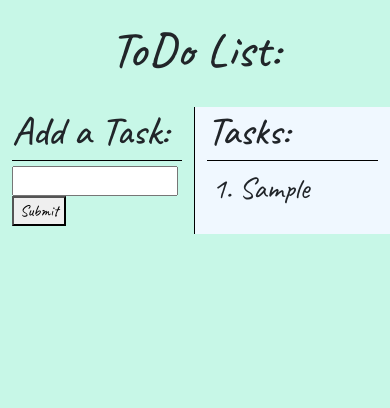
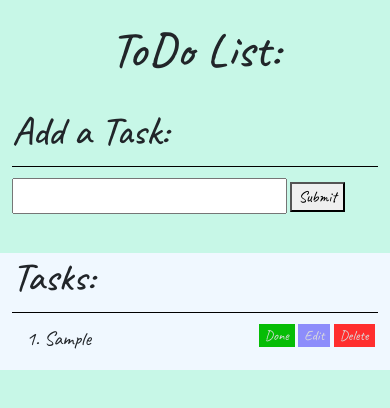
Before and after one commit to HieuHKhong/To_do_list, a plain HTML site: page index.html in a window 390 px wide. Both pictures are taken after typing "Sample" into the empty fields and a click on the button "Submit". Drawn offline with Linux system fonts and the light colour scheme.

Commit message:
Made responsive and organized js code.

```diff
--- a/css/style.css
+++ b/css/style.css
@@ -22,16 +22,65 @@ body{
     font-size: 50px;
 }
 
-.AddTask{
-    border-right: black solid 1px;
-    padding-bottom: 2%;
+#Input{
+    width: 75%;
+    font-size: 20px;
 }
 
+#edit{
+    background-color: rgb(141, 141, 251);
+    color: rgb(219, 219, 219);
+}
+
+#done{
+    background-color: rgb(6, 189, 6);
+    color: rgb(219, 219, 219);
+}
+
+#delete{
+    background-color: rgb(255, 46, 46);
+    color: rgb(219, 219, 219);
+
+}
 
 .displayTask{
     background-color: aliceblue;
 }
 
 .displayTask ol li{
-    font-size: 30px;
+    font-size: 20px;
 }
+
+.displayTask ol li button{
+    float: right;
+    font-size: 70%;
+    margin-top: 0%;
+    margin-right: 1%;
+    border: none;
+}
+
+
+.strikethrough {
+    text-decoration: line-through;
+}
+
+@media (max-width: 991px){
+
+    .displayTask{
+        background-color: aliceblue;
+        margin-top: 10%;
+    }
+
+}
+
+@media (max-width : 320px){
+    .displayTask ol li button{
+        font-size: 40%;
+        margin-top: 2%;
+    }
+
+    #Input{
+        width: 50%;
+    }
+
+}
--- a/index.html
+++ b/index.html
@@ -17,15 +17,14 @@
             <div class="col-12 Title">
                 <h1>ToDo List:</h1>
             </div>
-            <div class="col-6 AddTask">
+            <div class="col-12 col-lg-6 AddTask">
                 <h3>Add a Task:</h3>
                 <input type="text" name="TaskInput" id="Input">
                 <button id="submit">Submit</button>
             </div>
-            <div class="col-6 displayTask">
+            <div class="col-12 col-lg-6 displayTask">
                 <h3>Tasks:</h3>
                 <ol id="tasks">
-
                 </ol>
             </div>
         </div>
--- a/js/app.js
+++ b/js/app.js
@@ -1,22 +1,45 @@
-let submit = document.getElementById("submit");
-let input = document.getElementById("Input");
-let display = document.getElementById("tasks");
+let input = document.getElementById("Input"); // Input bar
+let ol = document.getElementById("tasks"); // Display ol
+let submit = document.getElementById("submit"); // Submit Button
+
+submit.addEventListener("click", function displayInput(){
+    if (input.value == ""){
+        alert("Please enter a task:")
+    }else{
+    let li = document.createElement('li'); // Creates an li element
+    ol.appendChild(li); // puts the li inside the already created ol display
+    li.innerHTML = input.value; // Displays the input as a list.
 
 
+    let deletebtn = document.createElement('button'); // Creates an element for button
+    deletebtn.setAttribute('id', "delete")
+    deletebtn.textContent = 'Delete'; // Text inside the button.
+    deletebtn.addEventListener("click", function deletebutton(){ // When Delete button is clicked delete parent that its in.
+        this.parentElement.remove(); // Deletes the element
+    })
+    li.appendChild(deletebtn); // Puts eleement inside the li element
 
 
+    let editbtn = document.createElement("button"); // Creates an element for a button called edit
+    editbtn.setAttribute('id', "edit")
+    editbtn.textContent = 'Edit'; //Text inside button becomes "edit".
+    editbtn.addEventListener("click", function edit(){
+        let editInput = prompt("Enter task:") // Prompt a user to input task
+        li.innerHTML = editInput; // Text in display becomes whats inputted
+        li.appendChild(deletebtn); // Puts eleement inside the li element
+        li.appendChild(editbtn); // Puts an edit button inside the li element
+        li.appendChild(donebtn);
+    })
+    li.appendChild(editbtn)// Puts an edit button inside the li element
 
+    input.value = ""; // Empties the input bar for new input.
 
-submit.addEventListener("click", function addTasks(){
+    let donebtn = document.createElement("button");
+    donebtn.setAttribute('id', "done")
+    donebtn.textContent = "Done"
+    donebtn.addEventListener("click", function lineThrough(){
+        li.classList.toggle("strikethrough")
+    })
+    li.appendChild(donebtn);
 
-if(input.value == ""){
-    alert("Please Enter a task.")
-}else{
-    let li = document.createElement('li');
-    li.innerHTML = `${input.value}`;
-    let deletebutton = document.createElement("button")
-    deletebutton.innerHTML = "remove";
-    display.appendChild(li);
-    input.value = "";
-}
-})
+}})
```
